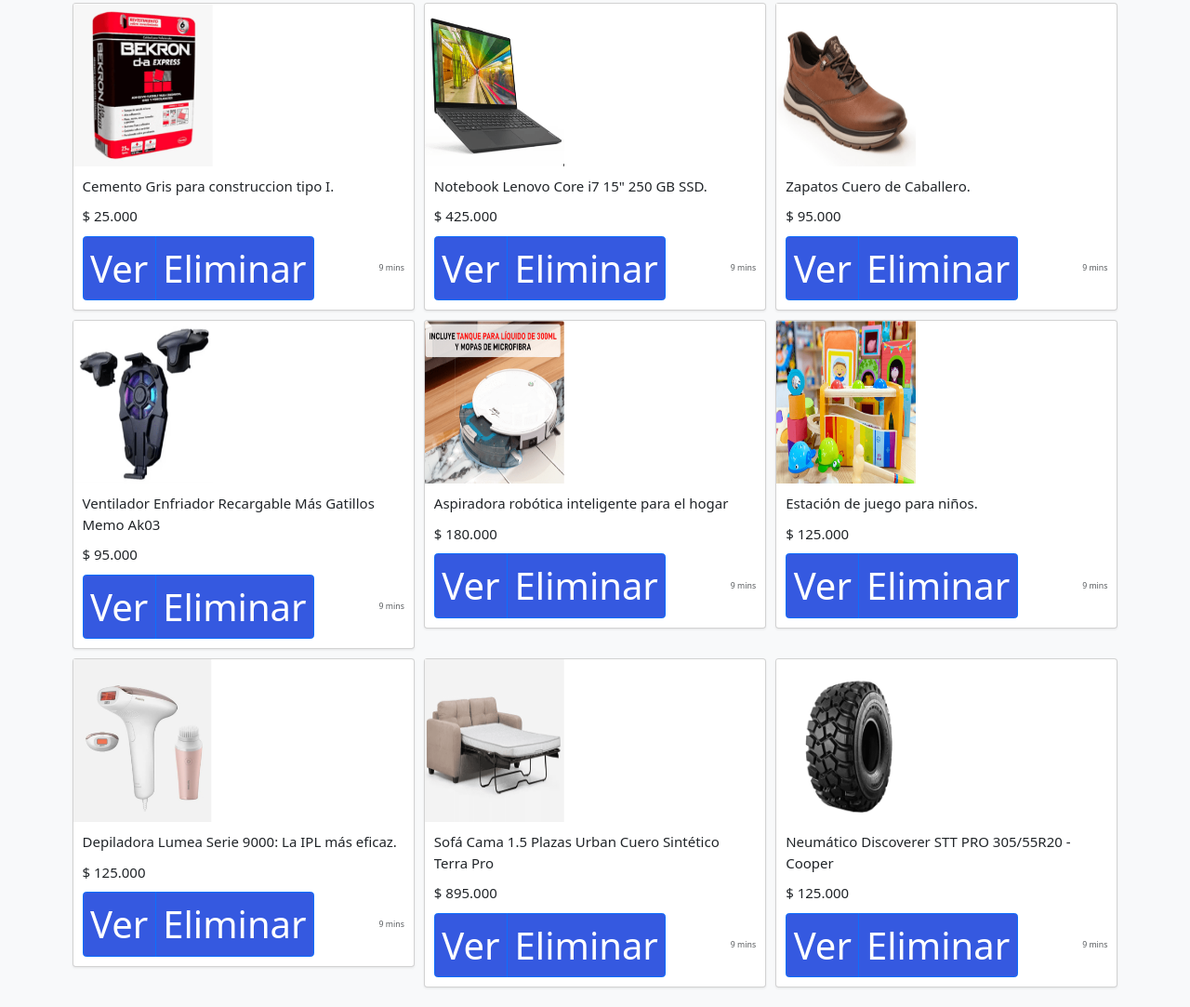
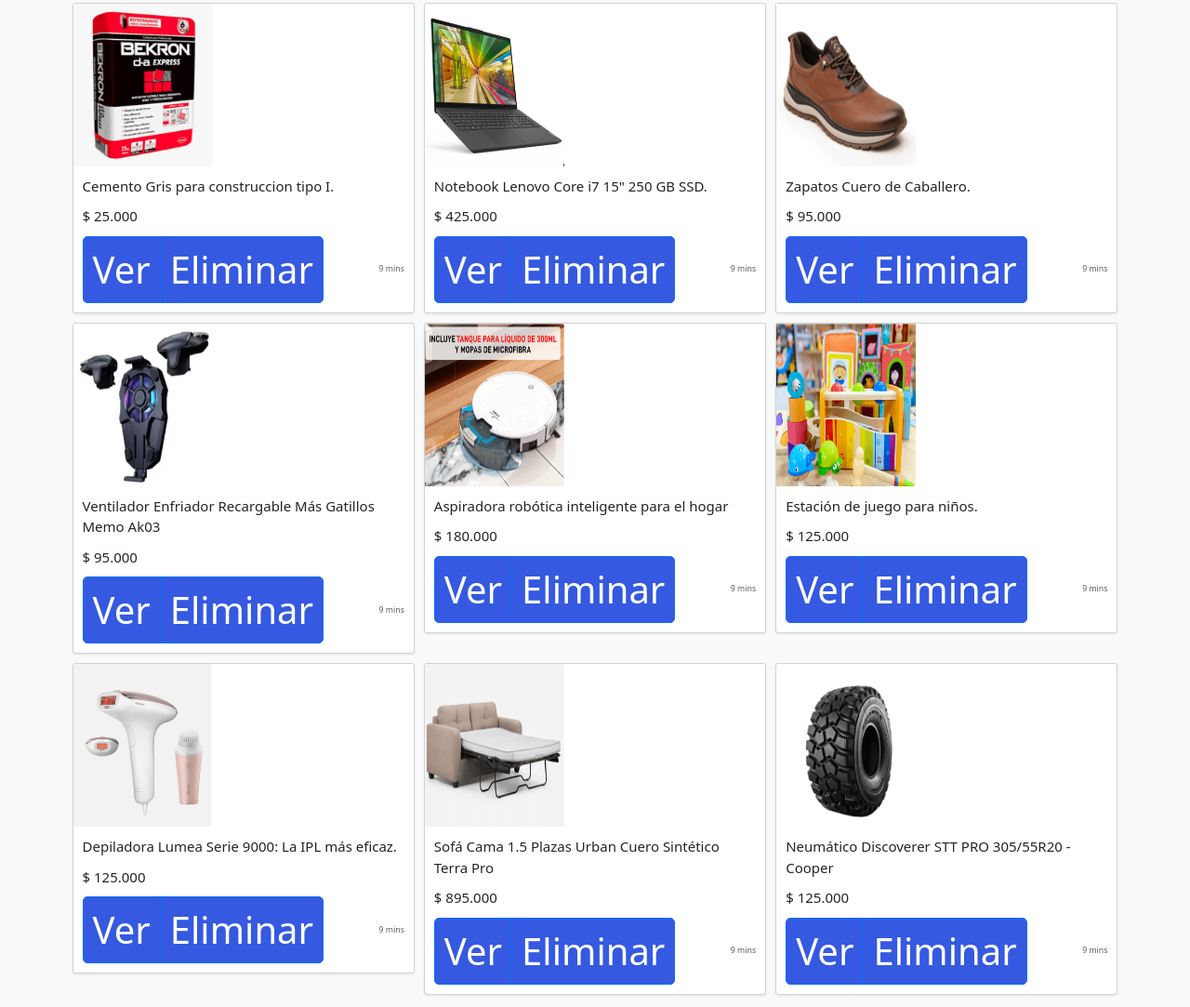
Before and after one commit to gofjem/proyecto-dw-2, a plain HTML site: page pages/favoritos.html in a window 1280 px wide. Shown: the part 349-1432 px from the top of the page at 93% size. Drawn offline with nearby package versions, Linux system fonts and the light colour scheme; files that its build step writes are made by us from their sources.

Commit message:
modificaciones en botones de favoritos

```diff
--- a/pages/favoritos.html
+++ b/pages/favoritos.html
@@ -78,8 +78,8 @@
                     <p class="normalPrice">$ 25.000</p>
                     <div class="d-flex justify-content-between align-items-center">
                       <div class="btn-group">
-                        <button type="button" class="btn btn-primary">Ver</button>
-                        <button type="button" class="btn btn-primary">Eliminar</button>
+                        <button type="button" class="btn btn-primary btn-lg">Ver</button>
+                        <button type="button" class="btn btn-primary btn-lg">Eliminar</button>
                       </div>
                       <small class="text-body-secondary">9 mins</small>
                     </div>
@@ -95,8 +95,8 @@
                     <p class="normalPrice">$ 425.000</p>
                     <div class="d-flex justify-content-between align-items-center">
                       <div class="btn-group">
-                        <button type="button" class="btn btn-primary">Ver</button>
-                        <button type="button" class="btn btn-primary">Eliminar</button>
+                        <button type="button" class="btn btn-primary btn-lg">Ver</button>
+                        <button type="button" class="btn btn-primary btn-lg">Eliminar</button>
                       </div>
                       <small class="text-body-secondary">9 mins</small>
                     </div>
@@ -112,8 +112,8 @@
                     <p class="normalPrice">$ 95.000</p>
                     <div class="d-flex justify-content-between align-items-center">
                       <div class="btn-group">
-                        <button type="button" class="btn btn-primary">Ver</button>
-                        <button type="button" class="btn btn-primary">Eliminar</button>
+                        <button type="button" class="btn btn-primary btn-lg">Ver</button>
+                        <button type="button" class="btn btn-primary btn-lg">Eliminar</button>
                       </div>
                       <small class="text-body-secondary">9 mins</small>
                     </div>
@@ -129,8 +129,8 @@
                     <p class="normalPrice">$ 95.000</p>
                     <div class="d-flex justify-content-between align-items-center">
                       <div class="btn-group">
-                        <button type="button" class="btn btn-primary">Ver</button>
-                        <button type="button" class="btn btn-primary">Eliminar</button>
+                        <button type="button" class="btn btn-primary btn-lg">Ver</button>
+                        <button type="button" class="btn btn-primary btn-lg">Eliminar</button>
                       </div>
                       <small class="text-body-secondary">9 mins</small>
                     </div>
@@ -146,8 +146,8 @@
                     <p class="normalPrice">$ 180.000</p>
                     <div class="d-flex justify-content-between align-items-center">
                       <div class="btn-group">
-                        <button type="button" class="btn btn-primary">Ver</button>
-                        <button type="button" class="btn btn-primary">Eliminar</button>
+                        <button type="button" class="btn btn-primary btn-lg">Ver</button>
+                        <button type="button" class="btn btn-primary btn-lg">Eliminar</button>
                       </div>
                       <small class="text-body-secondary">9 mins</small>
                     </div>
@@ -163,8 +163,8 @@
                     <p class="normalPrice">$ 125.000</p>
                     <div class="d-flex justify-content-between align-items-center">
                       <div class="btn-group">
-                        <button type="button" class="btn btn-primary">Ver</button>
-                        <button type="button" class="btn btn-primary">Eliminar</button>
+                        <button type="button" class="btn btn-primary btn-lg">Ver</button>
+                        <button type="button" class="btn btn-primary btn-lg">Eliminar</button>
                       </div>
                       <small class="text-body-secondary">9 mins</small>
                     </div>
@@ -180,8 +180,8 @@
                     <p class="normalPrice">$ 125.000</p>
                     <div class="d-flex justify-content-between align-items-center">
                       <div class="btn-group">
-                        <button type="button" class="btn btn-primary">Ver</button>
-                        <button type="button" class="btn btn-primary">Eliminar</button>
+                        <button type="button" class="btn btn-primary btn-lg">Ver</button>
+                        <button type="button" class="btn btn-primary btn-lg">Eliminar</button>
                       </div>
                       <small class="text-body-secondary">9 mins</small>
                     </div>
@@ -197,8 +197,8 @@
                     <p class="normalPrice">$ 895.000</p>
                     <div class="d-flex justify-content-between align-items-center">
                       <div class="btn-group">
-                        <button type="button" class="btn btn-primary">Ver</button>
-                        <button type="button" class="btn btn-primary">Eliminar</button>
+                        <button type="button" class="btn btn-primary btn-lg">Ver</button>
+                        <button type="button" class="btn btn-primary btn-lg">Eliminar</button>
                       </div>
                       <small class="text-body-secondary">9 mins</small>
                     </div>
@@ -214,8 +214,8 @@
                     <p class="normalPrice">$ 125.000</p>
                     <div class="d-flex justify-content-between align-items-center">
                       <div class="btn-group">
-                        <button type="button" class="btn btn-primary">Ver</button>
-                        <button type="button" class="btn btn-primary">Eliminar</button>
+                        <button type="button" class="btn btn-primary btn-lg">Ver</button>
+                        <button type="button" class="btn btn-primary btn-lg">Eliminar</button>
                       </div>
                       <small class="text-body-secondary">9 mins</small>
                     </div>
```
